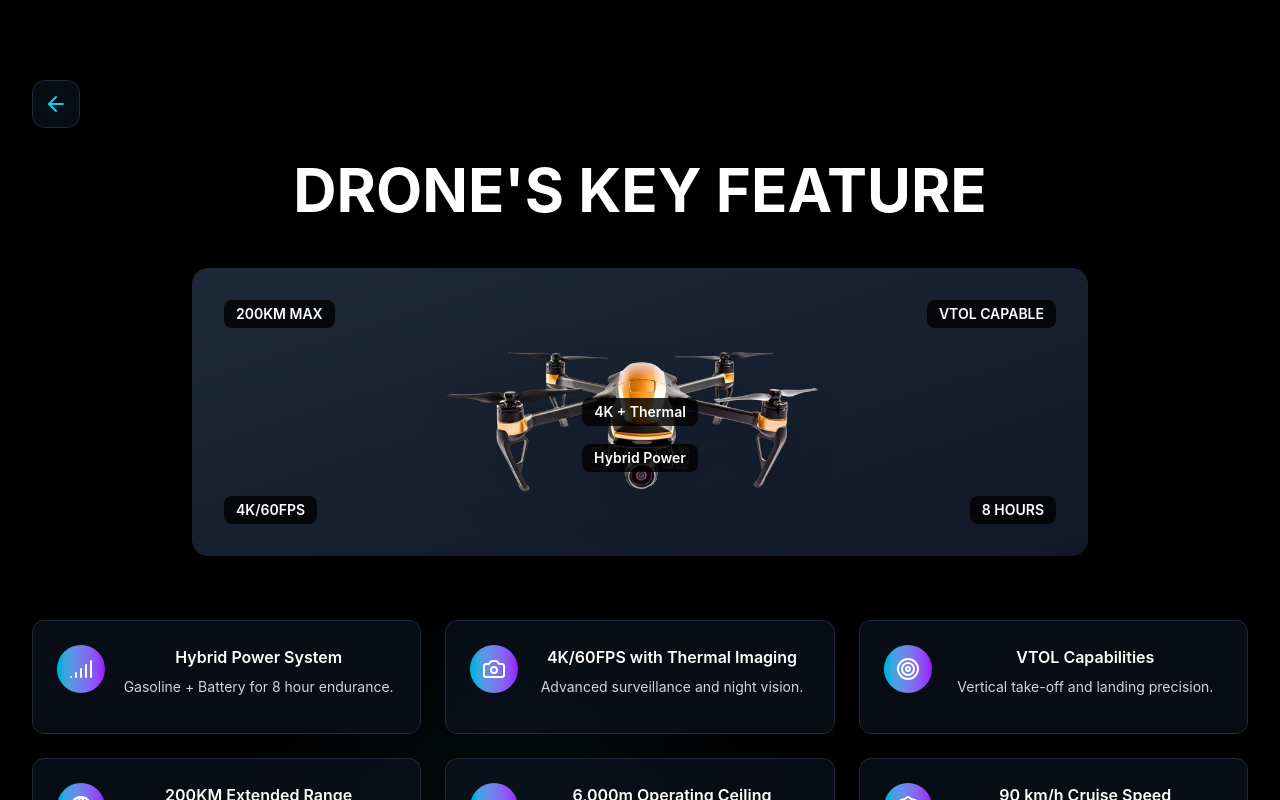
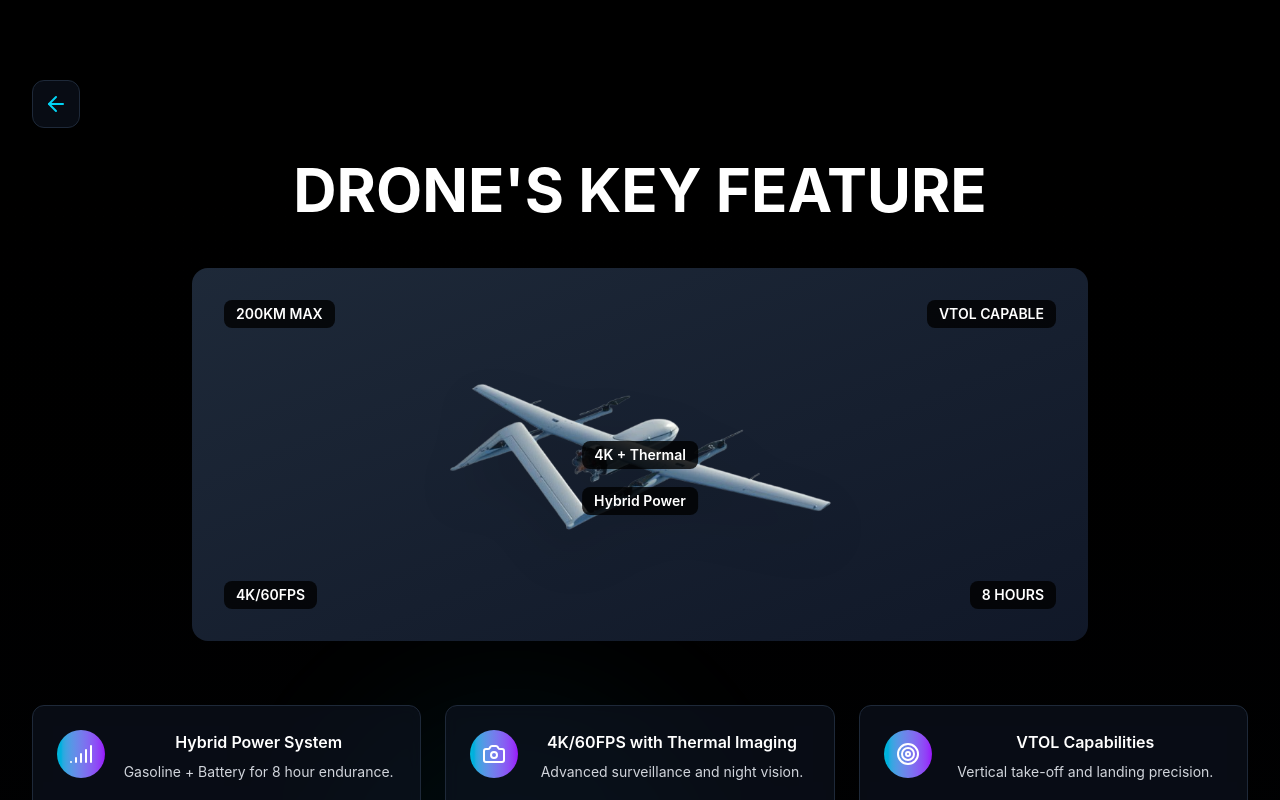
Before and after one commit to CHNCHN5/PhilDrone, a Next.js app: page /products/1 in a window 1280 px wide. Shown: the top 800 px of the page. Built offline with nearby package versions, Linux system fonts and the light colour scheme.

Commit message:
push for picture

```diff
--- a/src/app/products/[id]/page.tsx
+++ b/src/app/products/[id]/page.tsx
@@ -291,6 +291,17 @@ const ProductDetailPage = () => {
     }
   };
 
+  // Function to get the correct drone image based on product ID
+  const getDroneImage = (droneId: number) => {
+    const imageMap = {
+      1: "/images/surveillance_drone.png",
+      2: "/images/agri_drone.png",
+      3: "/images/medical_drone.png",
+      4: "/images/survey_drone.png"
+    };
+    return imageMap[droneId as keyof typeof imageMap] || "/images/survey_drone.png";
+  };
+
   const product = productData[Number(productId) as keyof typeof productData];
 
   if (!product) {
@@ -344,7 +355,7 @@ const ProductDetailPage = () => {
             className="text-center mb-16"
           >
             <h1 className="text-5xl md:text-6xl font-bold text-white mb-12 uppercase">
-              DRONE'S KEY FEATURE
+              DRONE&apos;S KEY FEATURE
             </h1>
 
             {/* Main Drone Image with Labels */}
@@ -352,7 +363,7 @@ const ProductDetailPage = () => {
               <div className="w-full max-w-4xl mx-auto relative">
                 <div className="bg-gradient-to-br from-gray-800 to-gray-900 rounded-2xl p-8 relative overflow-hidden">
                   <Image
-                    src="/images/Drone-removebg-preview.png"
+                    src={getDroneImage(product.id)}
                     alt={product.name}
                     width={400}
                     height={300}
--- a/src/components/ProductsPage.tsx
+++ b/src/components/ProductsPage.tsx
@@ -16,6 +16,17 @@ const ProductsPage = () => {
 
   const handleBackNavigation = () => {
     navigateWithLoading('/');
+  };
+
+  // Explicit image mapping for each drone
+  const getDroneImage = (droneId: number) => {
+    const imageMap = {
+      1: "/images/surveillance_drone.png",
+      2: "/images/agri_drone.png",
+      3: "/images/medical_drone.png",
+      4: "/images/survey_drone.png"
+    };
+    return imageMap[droneId as keyof typeof imageMap] || "/images/survey_drone.png";
   };
 
   const droneVariants = [
@@ -188,14 +199,12 @@ const ProductsPage = () => {
                   <div className="relative mb-4 sm:mb-6">
                     <div className="w-full h-37 sm:h-48 bg-gradient-to-br from-gray-800 to-gray-900 rounded-xl flex items-center justify-center relative overflow-hidden">
                       <Image
-                        src={drone.id === 1 ? "/images/surveillance_drone.png" :
-                             drone.id === 2 ? "/images/agri_drone.png" :
-                             drone.id === 3 ? "/images/medical_drone.png" :
-                             "/images/survey_drone.png"}
+                        src={getDroneImage(drone.id)}
                         alt={drone.name}
                         width={200}
                         height={150}
                         className="object-contain filter drop-shadow-2xl w-49 h-43 sm:w-60 sm:h-50"
+                        priority={drone.id === 1}
                       />
 
                       {/* Tech Icons */}
```
